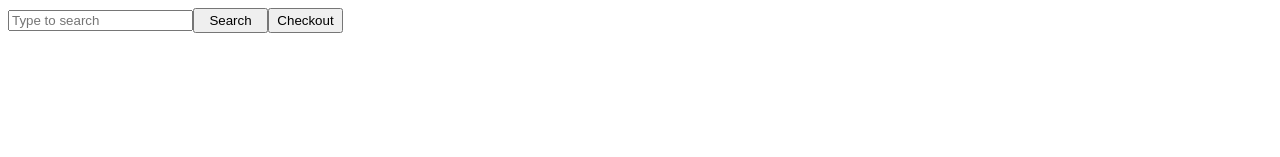
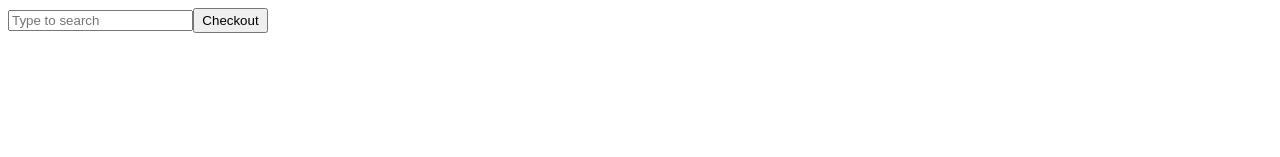
Before and after one commit to jacokyle01/coms319-hw02, a React (Create React App) app in the folder assignment02/: page / in a window 1280 px wide. Shown: the top 157 px of the page. Built offline with nearby package versions, Linux system fonts and the light colour scheme.

Commit message:
remove unnecessary buttons

```diff
--- a/assignment02/src/App.js
+++ b/assignment02/src/App.js
@@ -211,9 +211,6 @@ const App = () => {
 					<button id="browse" onClick={() => setView("browse")}>
 						Return
 					</button>
-					<button id="confirm" onClick={() => setView("confirm")}>
-						Confirm
-					</button>
 				</header>
 				<main>
 					<h1>Items in cart</h1>
@@ -233,7 +230,6 @@ const App = () => {
 						value={query}
 						onChange={updateQuery}
 					></input>
-					<button id="search">Search</button>
 					<button id="checkout" onClick={() => setView("cart")}>
 						{" "}
 						Checkout
```
